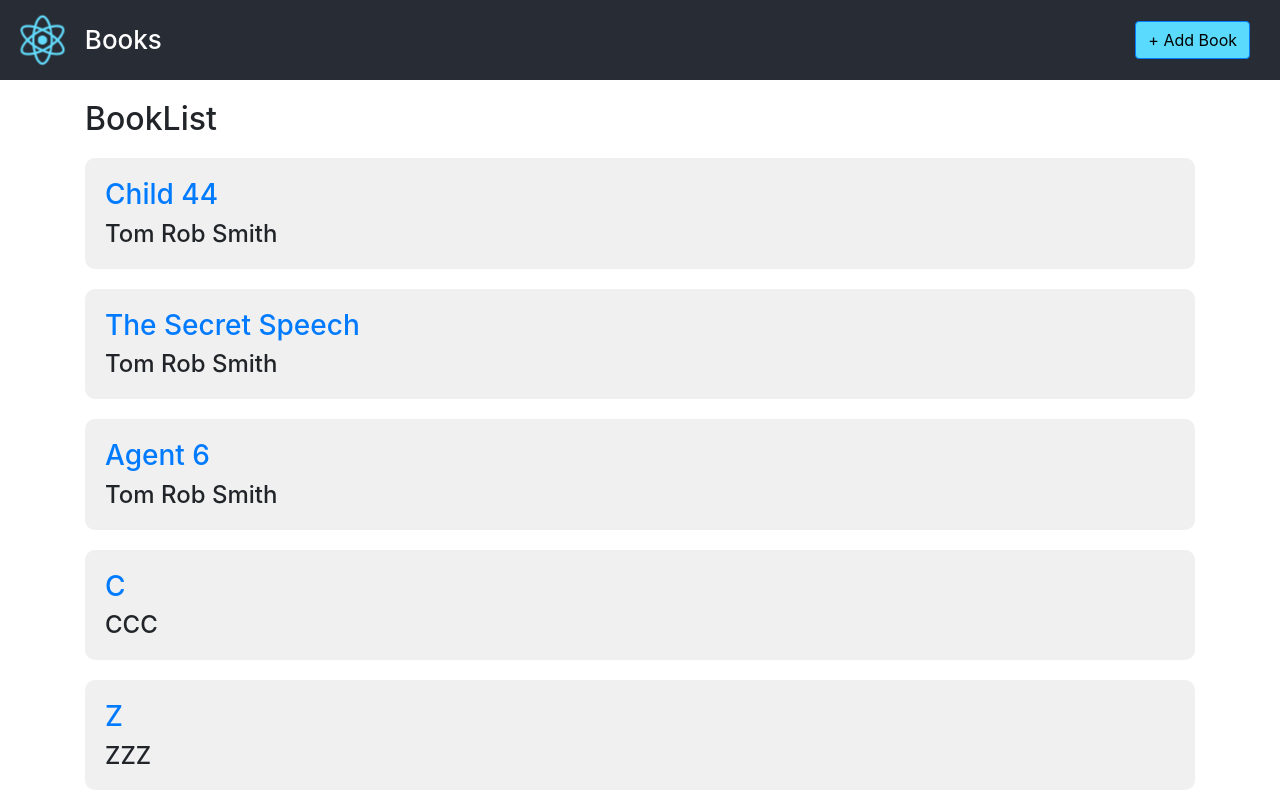
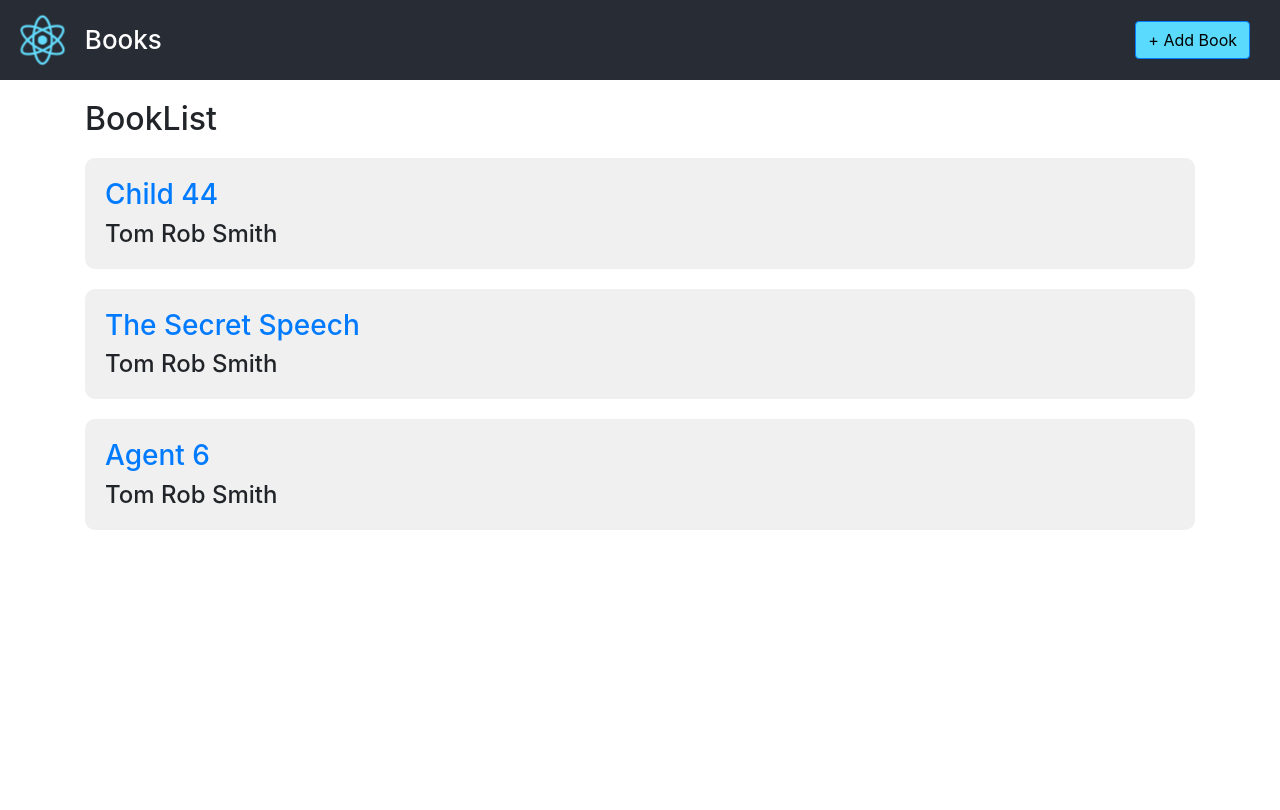
Before and after one commit to scottgemmell-zz/book-collector, a React (Create React App) app: page / in a window 1280 px wide. Built offline with nearby package versions, Linux system fonts and the light colour scheme; data requests are answered from the project's data file.

Commit message:
Add & Edit working

```diff
--- a/db.json
+++ b/db.json
@@ -26,25 +26,8 @@
     },
     {
       "id": 2,
-      "title": "Agent 6",
       "author": "Tom Rob Smith",
-      "isbn10": 9780321200686,
-      "isbn13": "978-0321200686",
-      "publisher": "Penguin",
-      "publicationDate": "01-01-1970",
-      "lang": "en",
-      "noOfPages": 726,
-      "image": ""
-    },
-    {
-      "id": 3,
-      "author": "CCC",
-      "title": "C"
-    },
-    {
-      "id": 4,
-      "author": "ZZZ",
-      "title": "Z"
+      "title": "Agent 6"
     }
   ]
 }
--- a/src/components/BookAdd.jsx
+++ b/src/components/BookAdd.jsx
@@ -25,7 +25,7 @@ class BookAdd extends Component {
 
 	render(){
 
-		const { books, addBook } = this.props;
+		const { addBook } = this.props;
 
 		return (
 			<div>
@@ -45,9 +45,11 @@ BookAdd.propTypes = {
 	addBook: PropTypes.func,
 };
 
-const mapStateToProps = (state) => {
+const mapStateToProps = (state, ownProps) => {
+	//console.log("mapStateToProps", { ownProps });
 	return {
-		books: state.books
+		//books: state.books,
+		initialValues: {},
 	};
 };
 
--- a/src/components/BookEdit.jsx
+++ b/src/components/BookEdit.jsx
@@ -25,15 +25,15 @@ class BookEdit extends Component {
 
 	render(){
 
-		const { match: { params: { id } }, books, editBook } = this.props;
-		const book = books.find(book => book.id === +id);
+		const { match: { params: { id } }, books, editBook, initialValues } = this.props;
+		// const book = books.find(book => book.id === +id);
 
 		return (
 			<div>
 				<h2>
 					Edit
 				</h2>
-				<BookForm book={book} fn={editBook} />
+				<BookForm fn={editBook} initialValues={initialValues} />
 			</div>
 		);
 	}
@@ -44,8 +44,12 @@ BookEdit.propTypes = {
 	editBook: PropTypes.func,
 };
 
-const mapStateToProps = state => ({
-	books: state.books,
-});
+const mapStateToProps = (state, ownProps) => {
+	//console.log("mapStateToProps", { ownProps });
+	return {
+		books: state.books,
+		initialValues: state.books[ownProps.match.params.id],
+	};
+};
 
 export default connect(mapStateToProps, { editBook })(BookEdit);
--- a/src/components/BookForm.jsx
+++ b/src/components/BookForm.jsx
@@ -64,7 +64,9 @@ const renderInput = ({
 );
 
 
-let BookForm = ({ handleSubmit, submitting, reset, fn, book }) => {
+let BookForm = ({ handleSubmit, submitting, reset, fn, initialValues }) => {
+
+	console.log({initialValues});
 
 	return (
 		<div>
@@ -111,22 +113,11 @@ let BookForm = ({ handleSubmit, submitting, reset, fn, book }) => {
 BookForm = reduxForm({
 	form: "add",
 	destroyOnUnmount: false,
+	enableReinitialize: true,
 })(BookForm);
 
 // BookForm.propTypes = {
 
 // };
 
-const mapStateToProps = (state, ownProps) => {
-	console.log({ ownProps });
-	return {
-		initialValues: state.books[ownProps.book.id],
-		enableReinitialize: true,
-	};
-};
-
-BookForm = connect(
-	mapStateToProps
-)(BookForm);
-
 export default BookForm;
```
